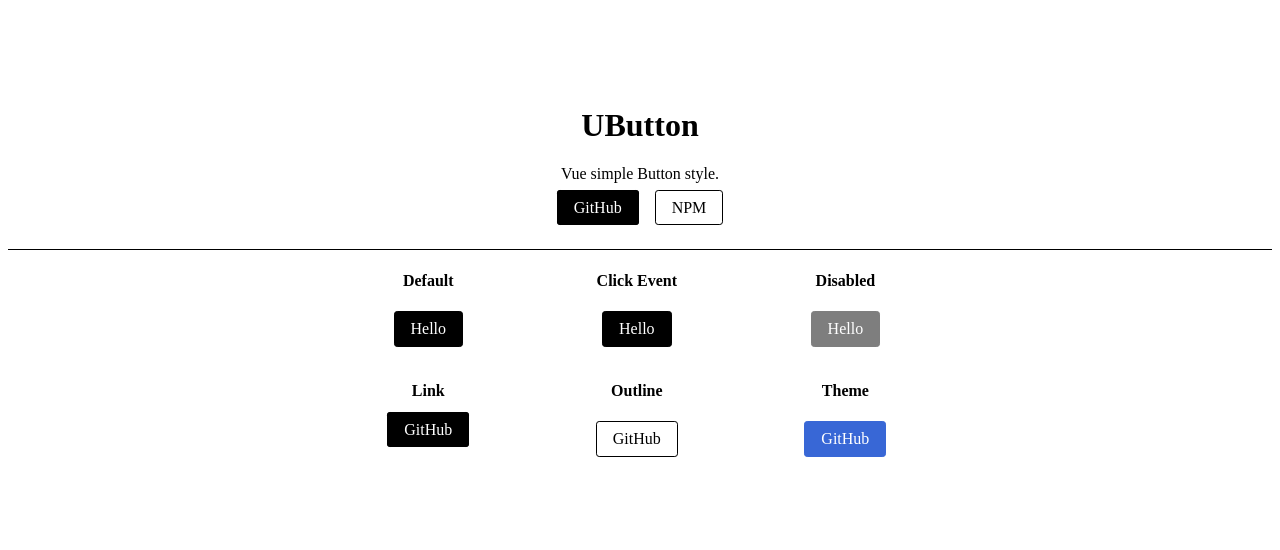
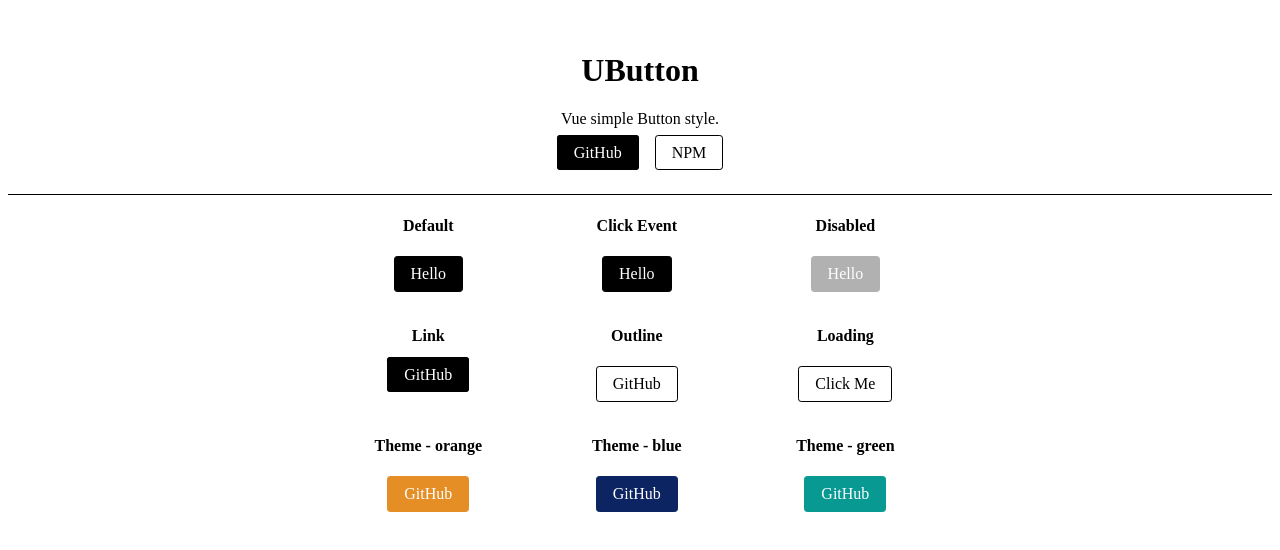
Before and after one commit to HappyJayXin/UButton, a Vue app: page / in a window 1280 px wide. Shown: the part 130-680 px from the top of the page. Built offline with nearby package versions, Linux system fonts and the light colour scheme.

Commit message:
Feat: Add loading.

```diff
--- a/package.json
+++ b/package.json
@@ -1,6 +1,6 @@
 {
   "name": "@happyjayxin/ubutton",
-  "version": "0.2.3",
+  "version": "0.2.4",
   "description": "My simple Button.",
   "private": false,
   "main": "dist/u-button.common.js",
--- a/src/App.vue
+++ b/src/App.vue
@@ -22,7 +22,7 @@
       </section>
       <section class="app__section">
         <h4>Click Event</h4>
-        <u-button @click="sayHello" theme="#000">Hello</u-button>
+        <u-button @click="sayHello" theme="#000000">Hello</u-button>
       </section>
       <section class="app__section">
         <h4>Disabled</h4>
@@ -39,8 +39,23 @@
         <u-button outline>GitHub</u-button>
       </section>
       <section class="app__section">
-        <h4>Theme</h4>
-        <u-button theme="#3867d6">GitHub</u-button>
+        <h4>Loading</h4>
+        <u-button :loading="isloading" @click="loadHandle" outline>
+          <template v-if="isloading">Loading...</template>
+          <template v-else>Click Me</template>
+        </u-button>
+      </section>
+      <section class="app__section">
+        <h4>Theme - orange</h4>
+        <u-button theme="#e58e26">GitHub</u-button>
+      </section>
+      <section class="app__section">
+        <h4>Theme - blue</h4>
+        <u-button theme="#0c2461">GitHub</u-button>
+      </section>
+      <section class="app__section">
+        <h4>Theme - green</h4>
+        <u-button theme="#079992">GitHub</u-button>
       </section>
     </main>
   </div>
@@ -49,9 +64,16 @@
 <script>
 export default {
   name: "app",
+  data: () => ({
+    isloading: false
+  }),
   methods: {
     sayHello() {
       alert("Hello");
+    },
+    loadHandle() {
+      this.isloading = true;
+      setTimeout(() => (this.isloading = false), 2000);
     }
   }
 };
--- /dev/null
+++ b/src/components/Loading.vue
@@ -0,0 +1,54 @@
+<template>
+  <span id="u-loading"></span>
+</template>
+
+<script>
+export default {
+  name: "loading"
+};
+</script>
+
+<style scoped lang="scss">
+$color: #ffffff;
+$border: 2px;
+$size: 12px;
+
+#u-loading {
+  display: inline-block;
+  margin-right: 0.5rem;
+  height: $size;
+  width: $size;
+  border: $border transparent solid;
+  border-top: $border $color solid;
+  border-right: $border $color solid;
+  border-bottom: $border $color solid;
+  border-radius: 50%;
+  -webkit-animation: spin3 1s infinite linear;
+  animation: spin3 1s infinite linear;
+}
+
+@-webkit-keyframes spin3 {
+  from {
+    -webkit-transform: rotate(0deg);
+    transform: rotate(0deg);
+  }
+  to {
+    -webkit-transform: rotate(359deg);
+    transform: rotate(359deg);
+  }
+}
+@keyframes spin3 {
+  from {
+    -webkit-transform: rotate(0deg);
+    transform: rotate(0deg);
+    -webkit-transform: rotate(0deg);
+    transform: rotate(0deg);
+  }
+  to {
+    -webkit-transform: rotate(359deg);
+    transform: rotate(359deg);
+    -webkit-transform: rotate(359deg);
+    transform: rotate(359deg);
+  }
+}
+</style>
--- a/src/components/UButton.vue
+++ b/src/components/UButton.vue
@@ -3,32 +3,38 @@
     v-if="href"
     @click="handleTap"
     :href="href"
-    :style="{ '--theme': theme }"
+    :style="{ '--theme': getTheme }"
     :target="target"
     :class="classObject"
     class="u-button"
   >
+    <loading v-if="loading"></loading>
     <slot></slot>
   </a>
   <button
     v-else
     @click="handleTap"
     :disabled="disabled"
-    :style="{ '--theme': theme }"
+    :style="{ '--theme': getTheme }"
     :class="classObject"
     class="u-button"
   >
+    <loading v-if="loading"></loading>
     <slot></slot>
   </button>
 </template>
 
 <script>
+import hexToRgb from "@/helpers/hexToRgb";
+import Loading from "@/components/Loading";
+
 export default {
   name: "UButton",
+  components: { Loading },
   props: {
     theme: {
       type: String,
-      default: "#000"
+      default: "#000000"
     },
     disabled: {
       type: Boolean,
@@ -47,15 +53,31 @@ export default {
     outline: {
       type: Boolean,
       default: false
+    },
+    loading: {
+      type: Boolean,
+      default: false
     }
   },
   computed: {
     classObject() {
-      const btnDisabled = this.disabled ? "disabled" : "";
+      const btnDisabled = this.disabled ? "disabled opacity" : "";
       const btnOutline = this.outline ? "outline" : "";
+      const btnLoading = this.loading ? "opacity disabled" : "";
 
-      const className = `${btnDisabled} ${btnOutline}`;
+      const className = `${btnDisabled} ${btnOutline} ${btnLoading}`;
       return className;
+    },
+    getTheme() {
+      return hexToRgb(this.theme);
+    }
+  },
+  watch: {
+    loading: {
+      handler(val) {
+        if (this.loading) this.outline = !val;
+      },
+      immediate: true
     }
   },
   methods: {
@@ -88,19 +110,14 @@ button {
 
 .u-button {
   color: #fff;
-  background: $theme;
+  background: rgba($theme, 1);
   font-weight: 500;
   padding: 0.5rem 1rem;
-  border: 1px solid $theme;
+  border: 1px solid rgba($theme, 1);
   border-radius: 0.2rem;
   cursor: pointer;
   text-decoration: none;
-  transition: background 0.1s, color 0.1s;
-
-  &:hover {
-    background: #fff;
-    color: $theme;
-  }
+  transition: background 0.2s, color 0.2s;
 
   &:focus {
     outline: none;
@@ -109,15 +126,18 @@ button {
   &.disabled {
     pointer-events: none;
     cursor: not-allowed;
-    opacity: 0.5;
+  }
+
+  &.opacity {
+    opacity: 0.3;
   }
 
   &.outline {
     background: transparent;
-    color: $theme;
+    color: rgba($theme, 1);
     &:hover {
-      color: #fff;
-      background: $theme;
+      color: #ffffff;
+      background: rgba($theme, 1);
     }
   }
 }
--- /dev/null
+++ b/src/helpers/hexToRgb.js
@@ -0,0 +1,8 @@
+export default function(hex) {
+  const result = /^#?([a-f\d]{2})([a-f\d]{2})([a-f\d]{2})$/i.exec(hex);
+  const r = parseInt(result[1], 16);
+  const g = parseInt(result[2], 16);
+  const b = parseInt(result[3], 16);
+
+  return r + "," + g + "," + b;
+}
```
Also changed, not shown: 3 other files (tests, documents, lock files or other folders).
